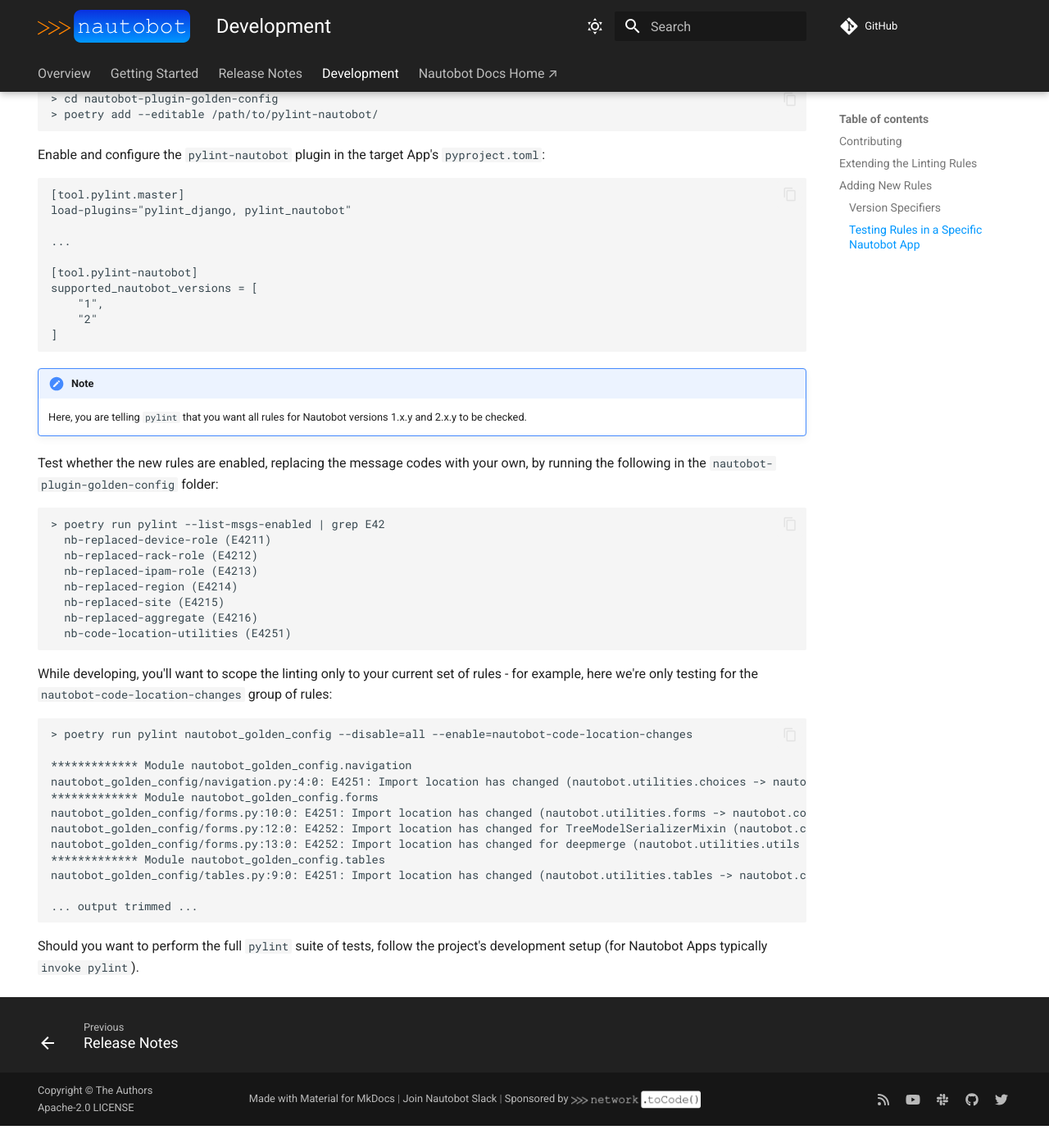
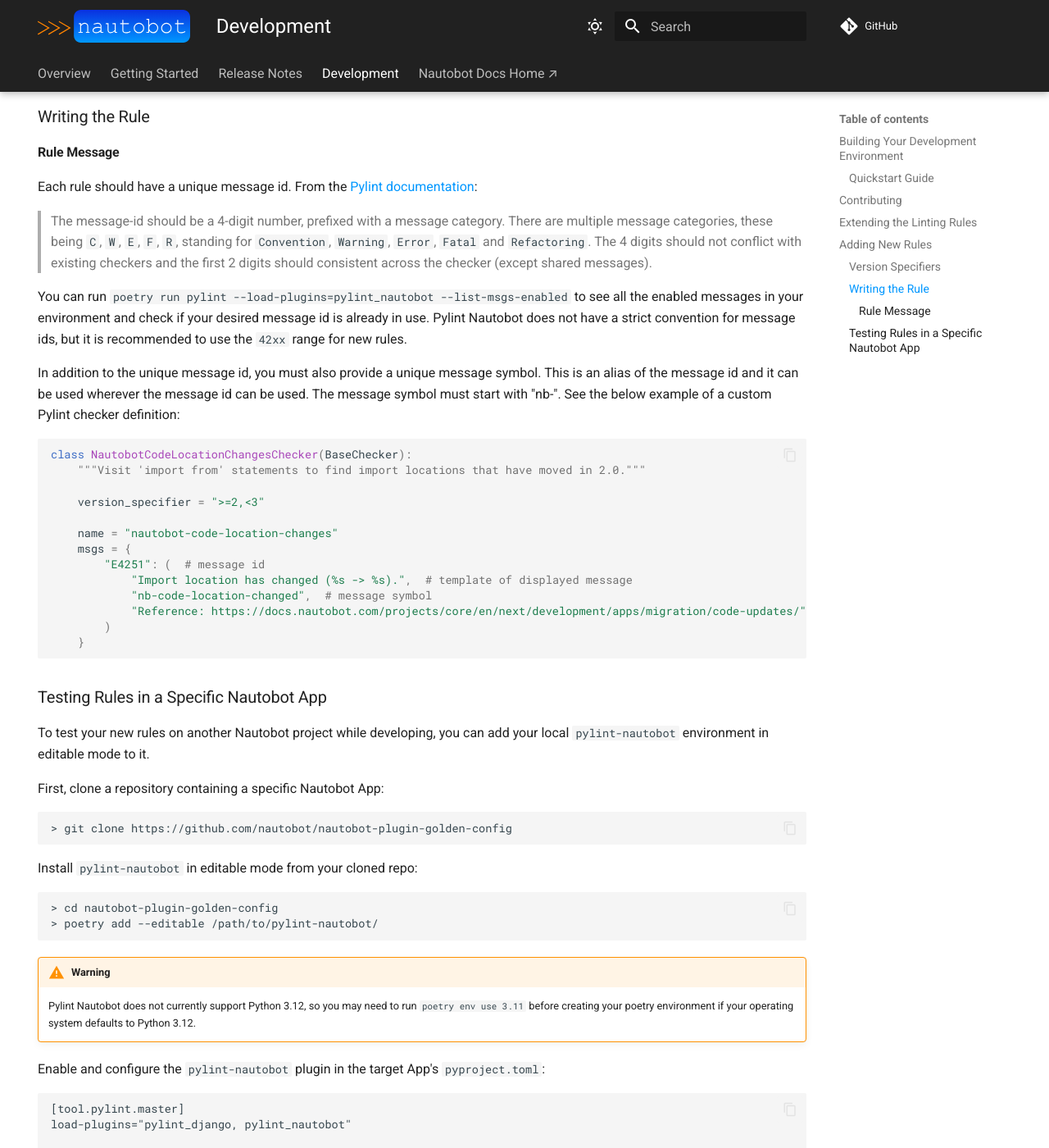
Before and after one commit to nautobot/pylint-nautobot, an MkDocs documentation site: the page built from docs/development.md, in a window 1280 px wide and 1400 px high, scrolled down 1531 px. Shown: the whole window at 82% size. Built offline with MkDocs 1.6.1 and Material for MkDocs 9.7.7, drawn with Linux system fonts in a browser that asks for light colours; comment, search, counter and statistics services are not loaded; before the commit the page ends 2904 px from its top, so only the background shows below that; some of the changed text lies outside the part shown.

Commit message:
update developer docs (#96)
Co-authored-by: Cristian <cmsirbu@users.noreply.github.com>

````diff
--- a/docs/development.md
+++ b/docs/development.md
@@ -3,6 +3,19 @@ hide:
   - navigation
 ---
 # Development
+
+## Building Your Development Environment
+
+### Quickstart Guide
+
+If you're already familiar with writing pylint rules, you can get started quickly by following these steps:
+
+```bash
+poetry install
+poetry run invoke build
+```
+
+You can then use `poetry run invoke pytest` to run the test suite.
 
 ## Contributing
 
@@ -43,6 +56,34 @@ class NautobotSpecificExampleChecker(BaseChecker):
 !!! note
     For a detailed overview of how you can specify versions take a look at [PEP440](https://peps.python.org/pep-0440/#version-specifiers). However, in general you should strive for as simple as possible version specifiers.
 
+### Writing the Rule
+
+#### Rule Message
+
+Each rule should have a unique message id. From the [Pylint documentation](https://pylint.pycqa.org/en/latest/development_guide/how_tos/custom_checkers.html#defining-a-message):
+
+> The message-id should be a 4-digit number, prefixed with a message category. There are multiple message categories, these being `C`, `W`, `E`, `F`, `R`, standing for `Convention`, `Warning`, `Error`, `Fatal` and `Refactoring`. The 4 digits should not conflict with existing checkers and the first 2 digits should consistent across the checker (except shared messages).
+
+You can run `poetry run pylint --load-plugins=pylint_nautobot --list-msgs-enabled` to see all the enabled messages in your environment and check if your desired message id is already in use. Pylint Nautobot does not have a strict convention for message ids, but it is recommended to use the `42xx` range for new rules.
+
+In addition to the unique message id, you must also provide a unique message symbol. This is an alias of the message id and it can be used wherever the message id can be used. The message symbol must start with "nb-". See the below example of a custom Pylint checker definition:
+
+```python
+class NautobotCodeLocationChangesChecker(BaseChecker):
+    """Visit 'import from' statements to find import locations that have moved in 2.0."""
+
+    version_specifier = ">=2,<3"
+
+    name = "nautobot-code-location-changes"
+    msgs = {
+        "E4251": (  # message id
+            "Import location has changed (%s -> %s).",  # template of displayed message
+            "nb-code-location-changed",  # message symbol
+            "Reference: https://docs.nautobot.com/projects/core/en/next/development/apps/migration/code-updates/",  # message description
+        )
+    }
+```
+
 ### Testing Rules in a Specific Nautobot App
 
 To test your new rules on another Nautobot project while developing, you can add your local `pylint-nautobot` environment in editable mode to it.
@@ -59,6 +100,9 @@ Install `pylint-nautobot` in editable mode from your cloned repo:
 > cd nautobot-plugin-golden-config
 > poetry add --editable /path/to/pylint-nautobot/
 ```
+
+!!! warning
+    Pylint Nautobot does not currently support Python 3.12, so you may need to run `poetry env use 3.11` before creating your poetry environment if your operating system defaults to Python 3.12.
 
 Enable and configure the `pylint-nautobot` plugin in the target App's `pyproject.toml`:
 
@@ -81,7 +125,7 @@ supported_nautobot_versions = [
 Test whether the new rules are enabled, replacing the message codes with your own, by running the following in the `nautobot-plugin-golden-config` folder:
 
 ```
-> poetry run pylint --list-msgs-enabled | grep E42
+> poetry run pylint --list-msgs-enabled | grep nb-
   nb-replaced-device-role (E4211)
   nb-replaced-rack-role (E4212)
   nb-replaced-ipam-role (E4213)
````
